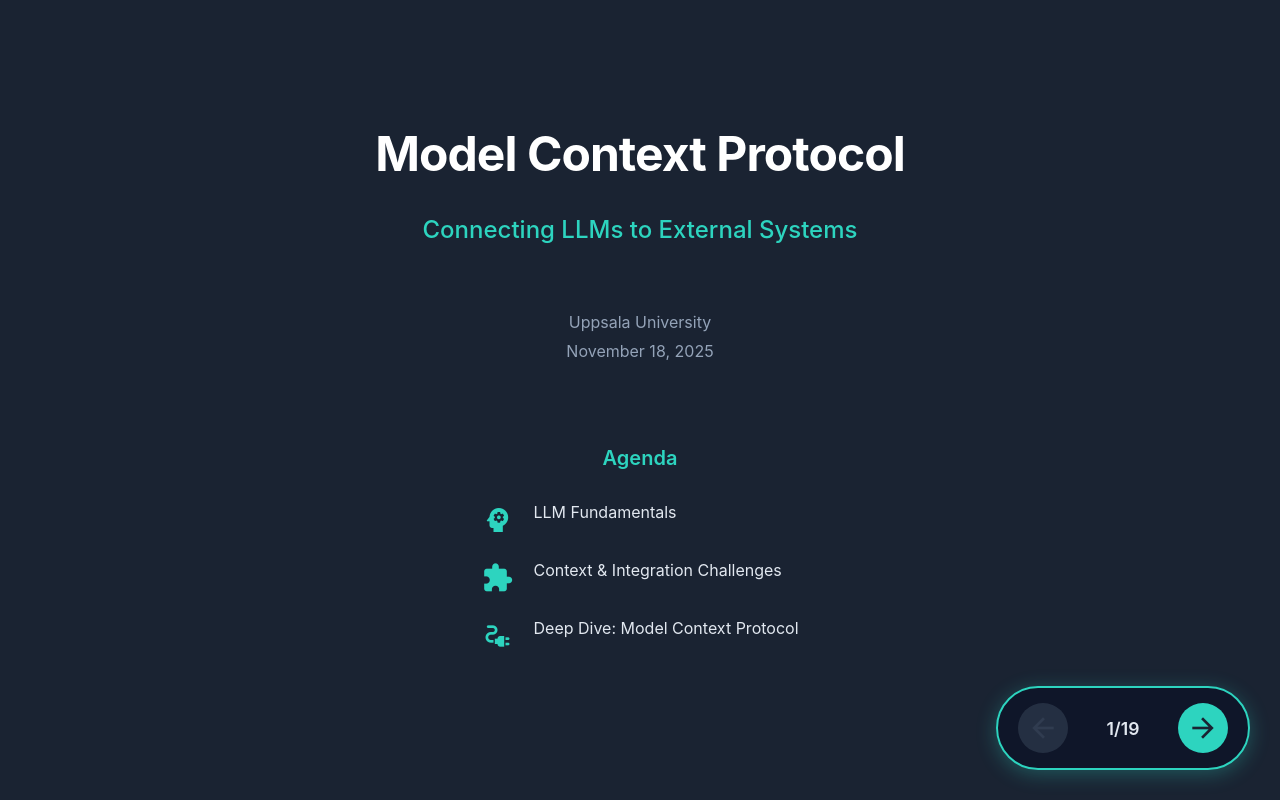
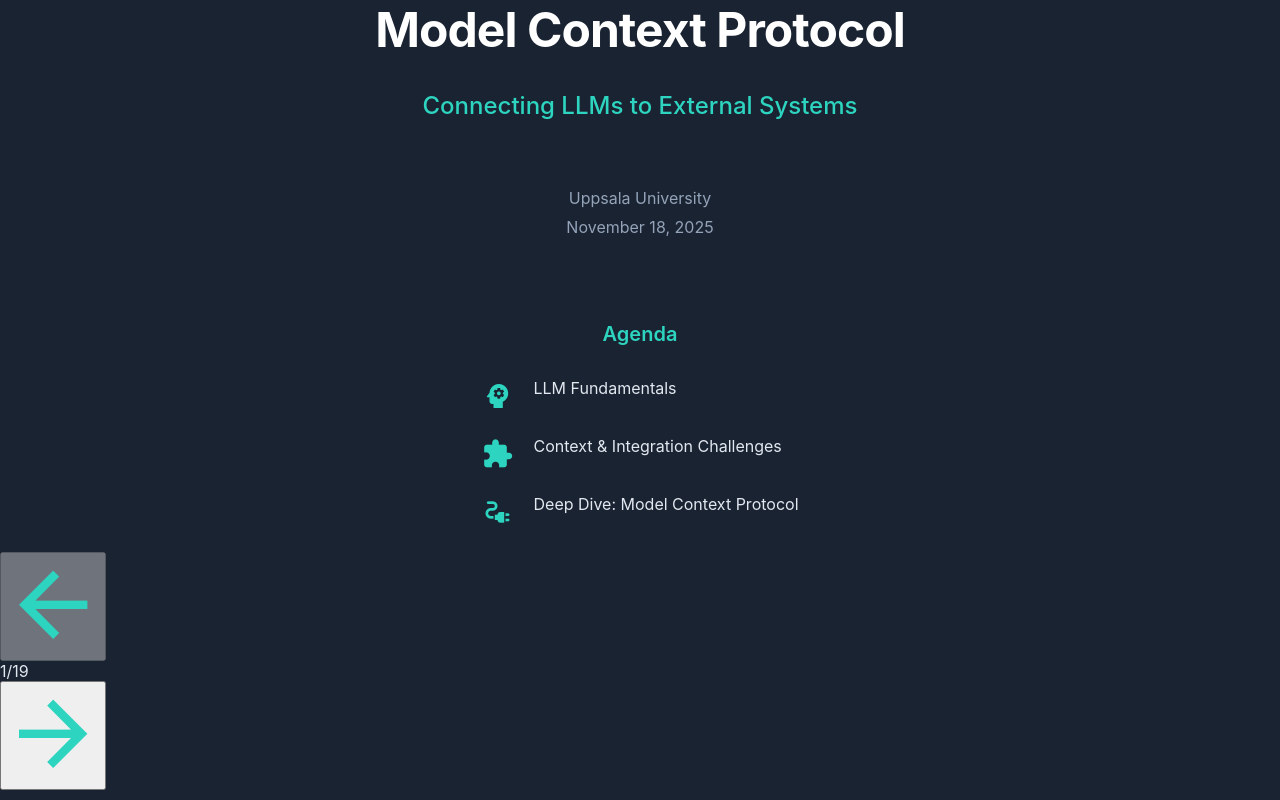
Before and after one commit to Ztein/slides, a website: page presentations/uppsala_uni_18_nov_2025/slides/001.html in a window 1280 px wide. Drawn offline with Linux system fonts and the light colour scheme.

Commit message:
Adapt CSS for Reveal.js structure (T4 prep)
- Remove body flexbox layout (Reveal.js handles this)
- Add .reveal .slides section styling for Reveal.js wrapper
- Keep .slide class for backward compatibility
- Remove all navigation CSS (.nav-controls, .nav-button, .slide-indicator)
- Reveal.js will handle all navigation controls

This prepares CSS for slide migration to <section> elements.

```diff
--- a/presentations/uppsala_uni_18_nov_2025/style.css
+++ b/presentations/uppsala_uni_18_nov_2025/style.css
@@ -11,20 +11,25 @@
 body {
     font-family: -apple-system, BlinkMacSystemFont, 'Segoe UI', Arial, sans-serif;
     background: #1a2332;
-    display: flex;
-    justify-content: center;
-    align-items: center;
-    min-height: 100vh;
-    padding: 1vh 4vw;
     color: #e2e8f0;
 }
 
-.slide {
+/* Reveal.js section styling - applies to all slides */
+.reveal .slides section {
     max-width: min(1400px, calc(100vw - 2 * clamp(20px, 2vw, 40px)));
     width: 100%;
     display: flex;
     flex-direction: column;
     max-height: 96vh;
+    padding: 2vh 2vw;
+}
+
+/* Legacy .slide class for backward compatibility with existing HTML */
+.slide {
+    max-width: 100%;
+    width: 100%;
+    display: flex;
+    flex-direction: column;
 }
 
 /* Rubrikstilar */
@@ -173,70 +178,8 @@
 /* Media queries för diagram-layout */
 /* OBS: Ingen responsive layout för smala skärmar - presentationer är designade för liggande 16:9/16:10 */
 
-/* === NAVIGATION (gemensam för alla slides) === */
-
-.nav-controls {
-    position: fixed;
-    bottom: 30px;
-    right: 30px;
-    display: flex;
-    align-items: center;
-    gap: 15px;
-    z-index: 1000;
-    background: rgba(15, 23, 42, 0.95);
-    backdrop-filter: blur(10px);
-    padding: 15px 20px;
-    border-radius: 50px;
-    border: 2px solid #2dd4bf;
-    box-shadow: 0 4px 20px rgba(45, 212, 191, 0.3);
-}
-
-.nav-button {
-    width: 50px;
-    height: 50px;
-    border-radius: 50%;
-    background: #2dd4bf;
-    border: none;
-    color: #1a2332;
-    cursor: pointer;
-    display: flex;
-    align-items: center;
-    justify-content: center;
-    transition: all 0.3s ease;
-    font-size: 0;
-}
-
-.nav-button:hover:not(:disabled) {
-    background: #14b8a6;
-    transform: scale(1.1);
-    box-shadow: 0 4px 15px rgba(45, 212, 191, 0.5);
-}
-
-.nav-button:disabled {
-    background: #475569;
-    cursor: not-allowed;
-    opacity: 0.4;
-}
-
-.nav-button .material-icons {
-    font-size: 32px;
-    color: #1a2332;
-}
-
-.nav-button:disabled .material-icons {
-    color: #64748b;
-}
-
-.slide-indicator {
-    color: #e2e8f0;
-    font-size: 1.1em;
-    font-weight: 600;
-    padding: 0 10px;
-    min-width: 80px;
-    text-align: center;
-}
-
-/* OBS: Ingen responsive layout för smala skärmar - presentationer är designade för liggande 16:9/16:10 */
+/* === NAVIGATION === */
+/* Navigation removed - Reveal.js handles navigation controls */
 
 /* === SLIDE 001 - TITLE SLIDE (specifik för 001) === */
 
```
